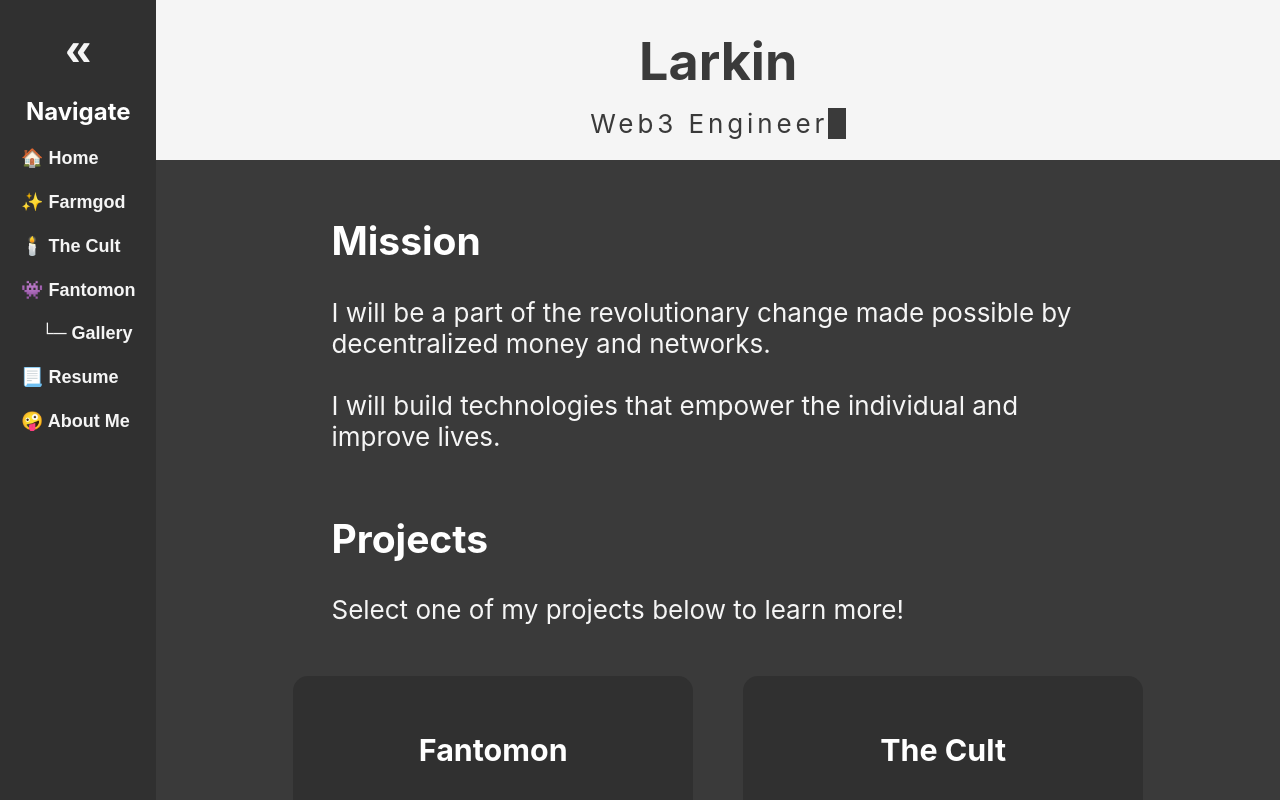
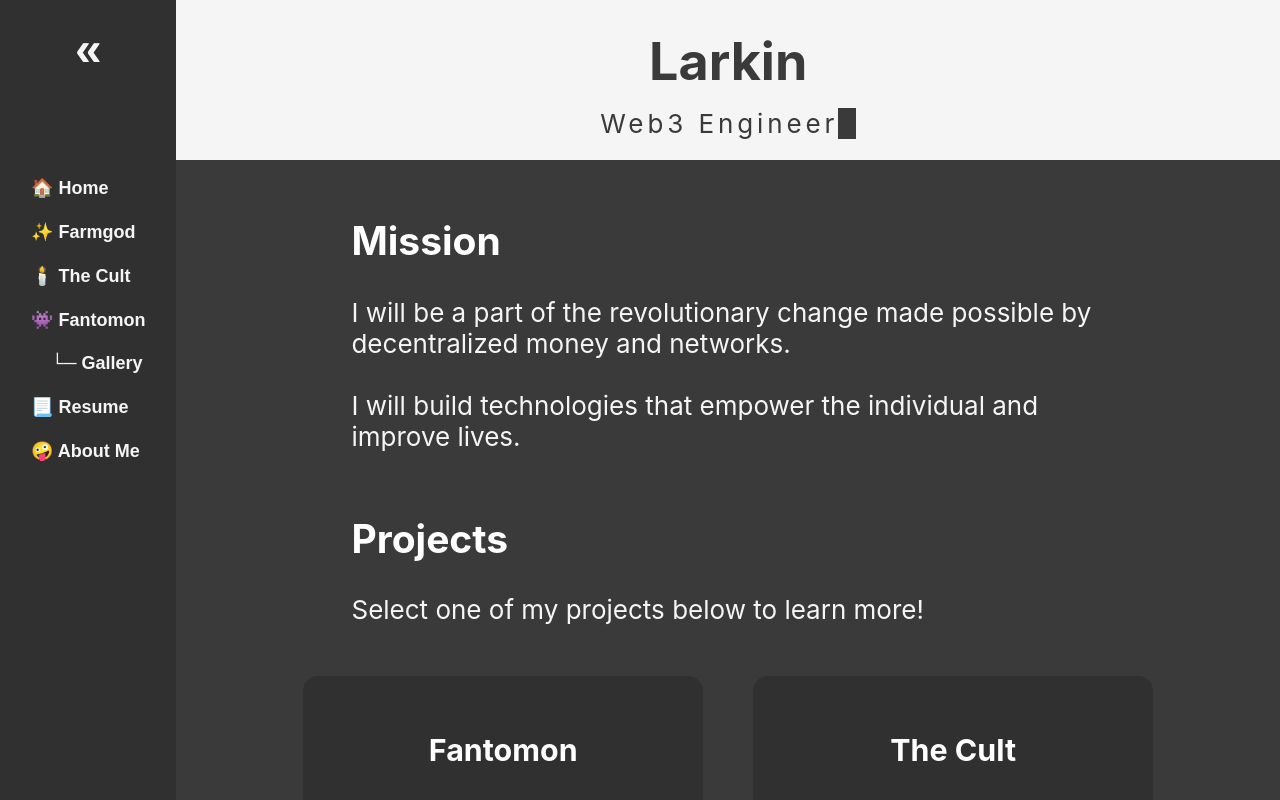
Before and after one commit to CodeLarkin/larkin-portfolio, a React (Create React App) app: page / in a window 1280 px wide. Shown: the top 800 px of the page. Built offline with nearby package versions, Linux system fonts and the light colour scheme.

Commit message:
full screen menu on mobile, different spacing for menu

```diff
--- a/src/App.scss
+++ b/src/App.scss
@@ -105,11 +105,12 @@ section {
   position: sticky;
   display: flex;
   flex-direction: column;
+  justify-content: space-between;
   top: 0px; /*100px to give some room for the sidebar heading (without this, absolute position will make the nav overlap)*/
   left: 0px; /* you can make this zero and add `padding-left: 15px` */
   min-width: max-content;
-  padding-left: 15px;
-  padding-right: 15px;
+  padding-left: 25px;
+  padding-right: 25px;
   padding-top: 20px;
   padding-bottom: 20px;
   height: calc(100vh - 40px); // screen height minus padding
@@ -120,6 +121,16 @@ section {
   font-weight: bold;
   background-color: $vim-black;
   border: none;
+}
+@media only screen and (max-width: $max-mobile-width) {
+  .MenuParent {
+    position: fixed;
+    width: 100%;
+    height: 100%;
+    padding: 0px;
+    margin: 0px;
+    overflow: hidden;
+  }
 }
 .LonelyMenuButtonContainer {
   position: fixed;
--- a/src/Layout.tsx
+++ b/src/Layout.tsx
@@ -45,6 +45,7 @@ function Layout() {
               {(!isMobile || menuOpen) &&
                 <Menu active={menuOpen} close={() => setMenuOpen(false)}/>
               }
+              <div/><div/><div/>
             </div>
             <ScrollToTop/>
             <div className="App">
--- a/src/Menu.tsx
+++ b/src/Menu.tsx
@@ -50,8 +50,7 @@ export default function Menu(props: Props) {
     return (
       <div className={props.active ? "OpenMenu": "ClosedMenu"}>
         {props.active &&
-          <div>
-            <h2>Navigate</h2>
+          <div className="vertical-centered">
             <div className="vertical-left">
               <RouterLinks pathname={location.pathname} closeMenu={props.close}/>
             </div>
```
